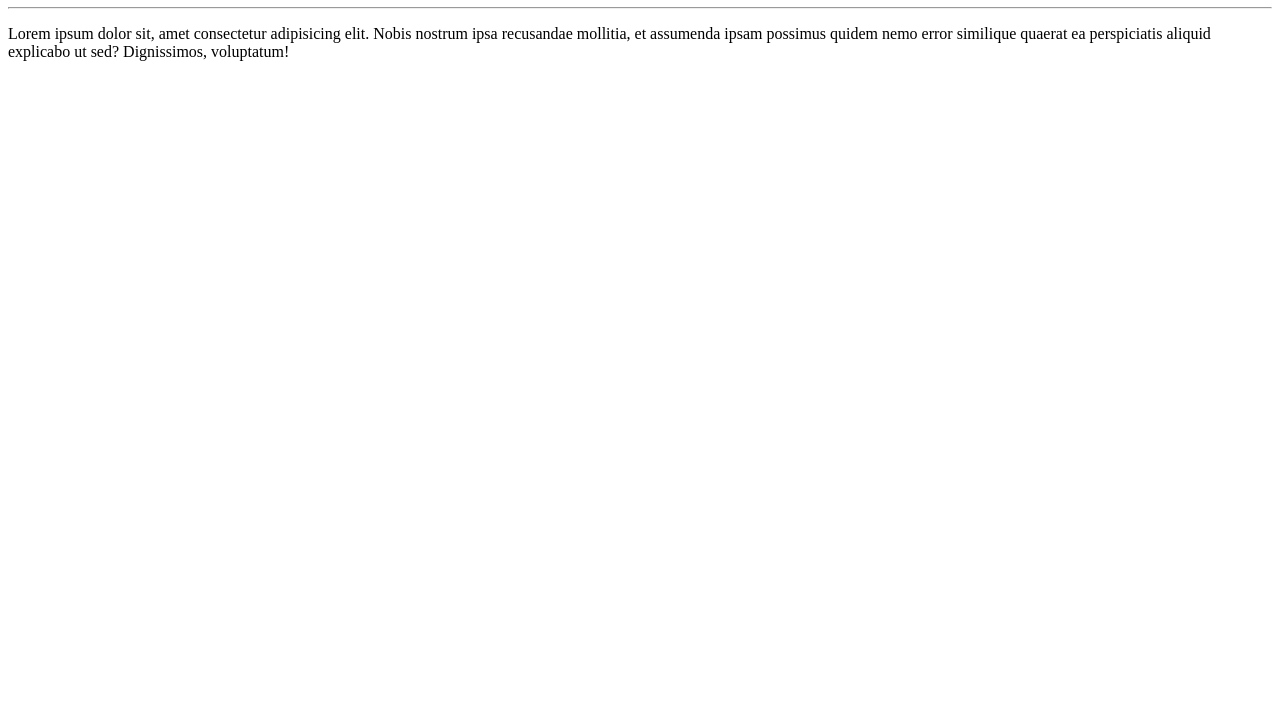
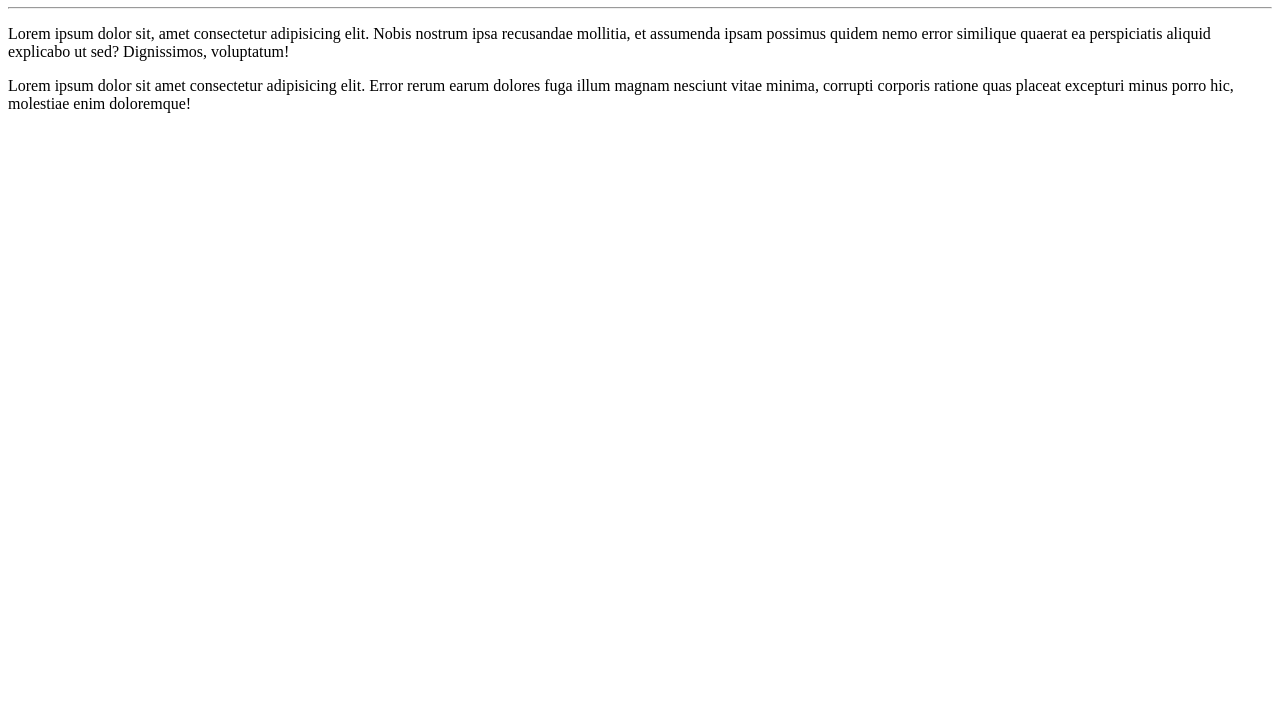
Before and after one commit to liviasales/Ola-Mundo, a plain HTML site: page site-exemplo/index.html in a window 1280 px wide. Shown: the part 73-800 px from the top of the page. Drawn offline with Linux system fonts and the light colour scheme.

Commit message:
adicionei um parágrafo

```diff
--- a/site-exemplo/index.html
+++ b/site-exemplo/index.html
@@ -10,5 +10,6 @@
     <h1>Olá, Mundo!</h1>
     <hr>
     <p>Lorem ipsum dolor sit, amet consectetur adipisicing elit. Nobis nostrum ipsa recusandae mollitia, et assumenda ipsam possimus quidem nemo error similique quaerat ea perspiciatis aliquid explicabo ut sed? Dignissimos, voluptatum!</p>
+    <p>Lorem ipsum dolor sit amet consectetur adipisicing elit. Error rerum earum dolores fuga illum magnam nesciunt vitae minima, corrupti corporis ratione quas placeat excepturi minus porro hic, molestiae enim doloremque!</p>
 </body>
 </html>
```
